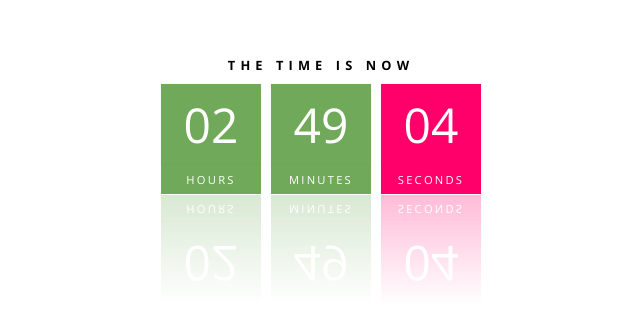
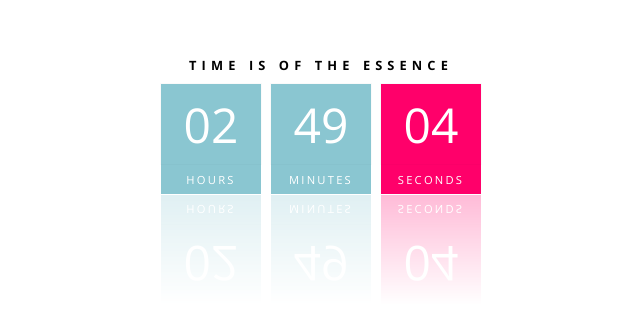
Before and after one commit to ivorystarrzz/Clock, a plain HTML site: page index.html in a window 1280 px wide. Shown: the part 280-604 px from the top of the page, without its empty margins (319-959 px from the left). Drawn offline with nearby package versions, Linux system fonts and the light colour scheme.

Commit message:
first commit

```diff
--- a/index.html
+++ b/index.html
@@ -8,7 +8,7 @@
 </head>
 <body>
     <div id="clock">
-        <h2 class="title">The time is now</h2>
+        <h2 class="title">Time is of the essence</h2>
         <div id="time">
             <div><span id="hour">00</span><span>Hours</span></div>
             <div><span id="minutes">00</span><span>Minutes</span></div>
--- a/style.css
+++ b/style.css
@@ -12,7 +12,6 @@ body{
     justify-content: center;
     align-items: center;
     min-height: 100vh;
-    /* background: #060a1f; */
     background: white;
 }
 
@@ -48,7 +47,7 @@ body{
     display: block;
     width: 100px;
     height: 80px;
-    background: #71a95a;
+    background: #8ac6d1;
     color: #fff;
     font-weight: 300;
     display: flex;
@@ -66,7 +65,7 @@ body{
     font-weight: 500;
     z-index: 9;
     box-shadow: none;
-    background: #71a95a;
+    background: #8ac6d1;
     text-transform: uppercase;
 }
 
```
